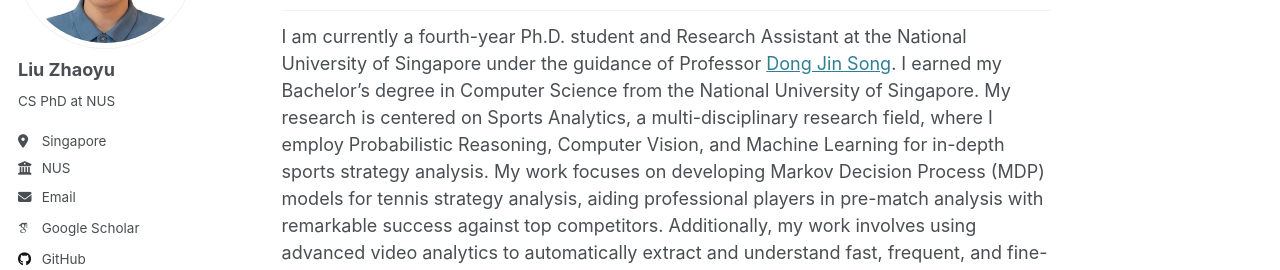
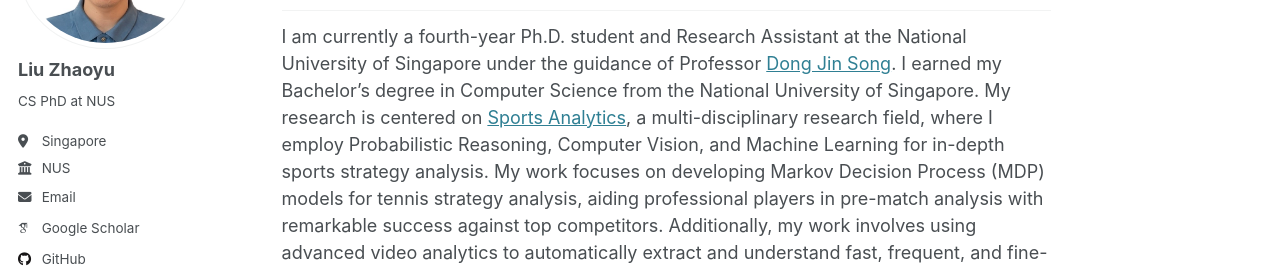
Before and after one commit to LZYAndy/lzyandy.github.io, a Jekyll site: the page built from _pages/about.md, in a window 1280 px wide and 900 px high. Shown: the part 221-491 px from the top of the window. Built offline with Jekyll 4.4.1, drawn with Linux system fonts in a browser that asks for light colours; some web fonts are replaced; part of the change alters nothing that is shown; some of the changed text lies outside the part shown.

Commit message:
Update about.md

```diff
--- a/_pages/about.md
+++ b/_pages/about.md
@@ -8,7 +8,7 @@ redirect_from:
 ---
 
 ## 👋🏻 About Me
-I am currently a fourth-year Ph.D. student and Research Assistant at the National University of Singapore under the guidance of Professor [Dong Jin Song](https://www.comp.nus.edu.sg/~dongjs/). I earned my Bachelor’s degree in Computer Science from the National University of Singapore. My research is centered on Sports Analytics, a multi-disciplinary research field, where I employ Probabilistic Reasoning, Computer Vision, and Machine Learning for in-depth sports strategy analysis. My work focuses on developing Markov Decision Process (MDP) models for tennis strategy analysis, aiding professional players in pre-match analysis with remarkable success against top competitors. Additionally, my work involves using advanced video analytics to automatically extract and understand fast, frequent, and fine-grained event sequences from sports videos, providing intricate match insights. My analytical methodologies have been applied across multiple sports, including tennis (singles and doubles), badminton, basketball, American football, etc.
+I am currently a fourth-year Ph.D. student and Research Assistant at the National University of Singapore under the guidance of Professor [Dong Jin Song](https://www.comp.nus.edu.sg/~dongjs/). I earned my Bachelor’s degree in Computer Science from the National University of Singapore. My research is centered on [Sports Analytics](https://nus-sports-analytics.github.io/), a multi-disciplinary research field, where I employ Probabilistic Reasoning, Computer Vision, and Machine Learning for in-depth sports strategy analysis. My work focuses on developing Markov Decision Process (MDP) models for tennis strategy analysis, aiding professional players in pre-match analysis with remarkable success against top competitors. Additionally, my work involves using advanced video analytics to automatically extract and understand fast, frequent, and fine-grained event sequences from sports videos, providing intricate match insights. My analytical methodologies have been applied across multiple sports, including tennis (singles and doubles), badminton, basketball, American football, etc.
 
 
 ## 🔥 News
```
